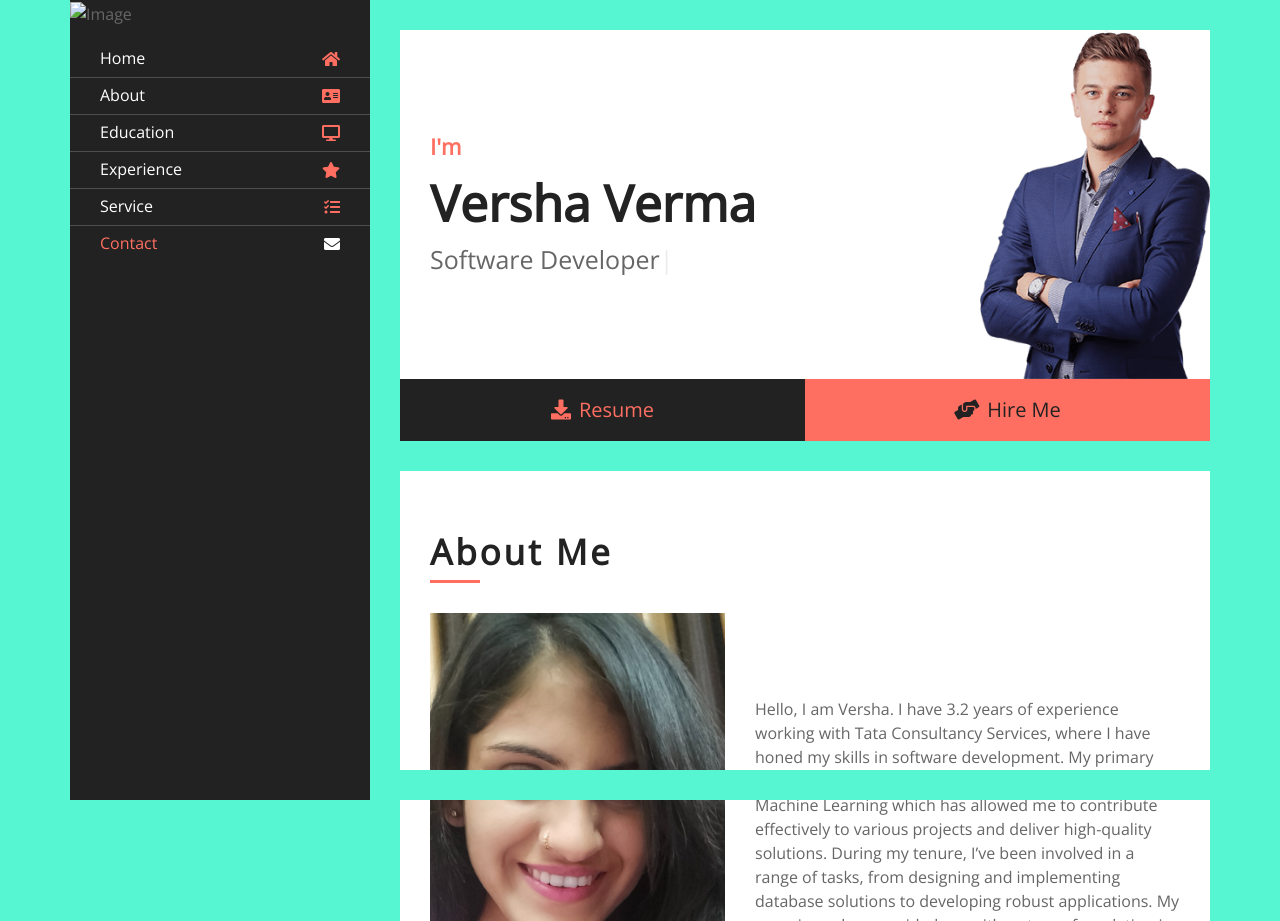
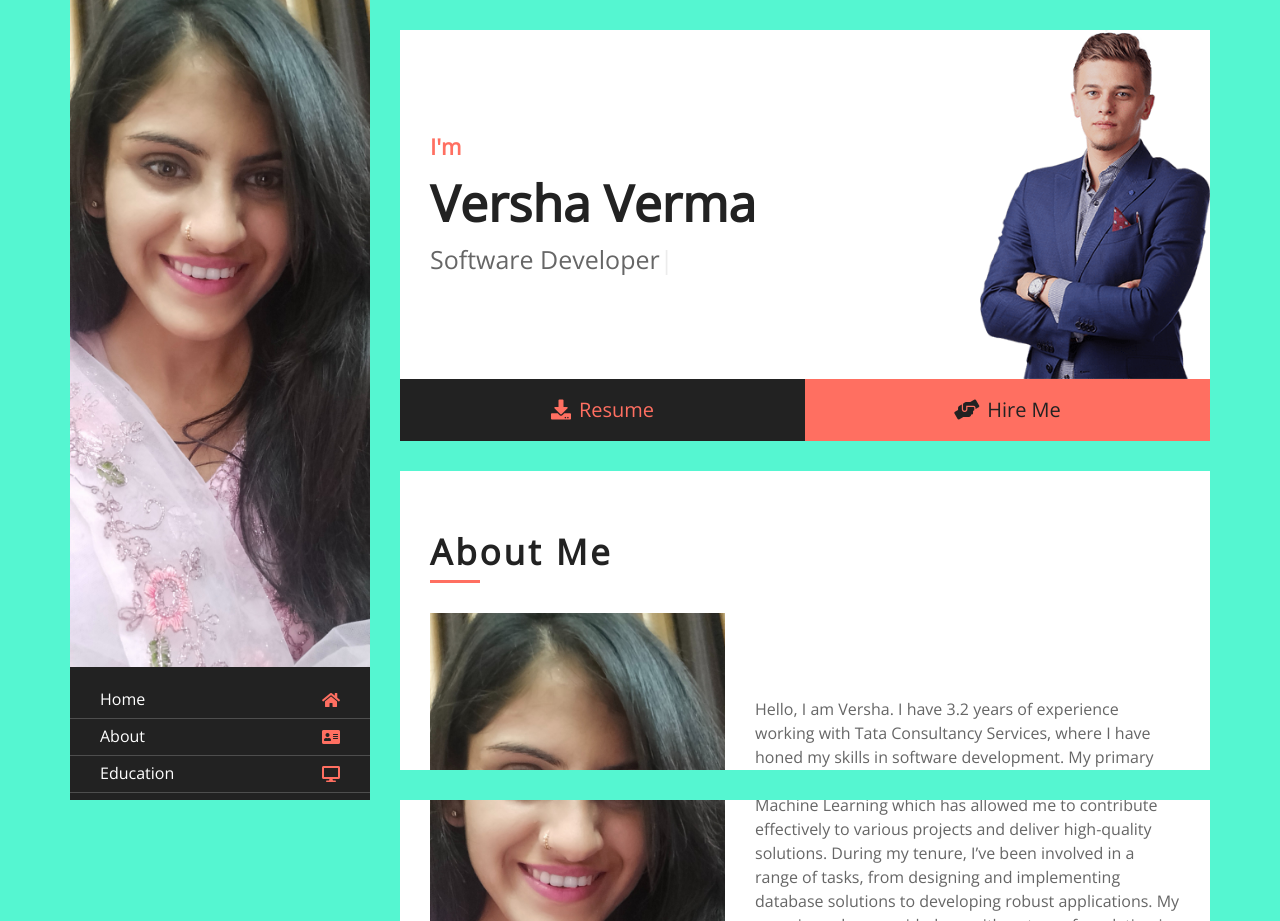
Before and after one commit to Versha648/Portfolio, a plain HTML site: page index.html in a window 1280 px wide. Shown: the top 921 px of the page. Drawn offline with nearby package versions, Linux system fonts and the light colour scheme; files whose address does not match are found by name.

Commit message:
Update index.html

```diff
--- a/index.html
+++ b/index.html
@@ -28,7 +28,7 @@
         <div class="wrapper">
             <div class="sidebar">
                 <div class="sidebar-header">
-                    <img src="./blob/main/My.JPG" alt="Image">
+                    <img src="https://github.com/Versha648/Portfolio/blob/main/My.jpg" alt="Image">
                 </div>
                 <div class="sidebar-content">
                     <nav class="navbar navbar-expand-md bg-dark navbar-dark">
```
